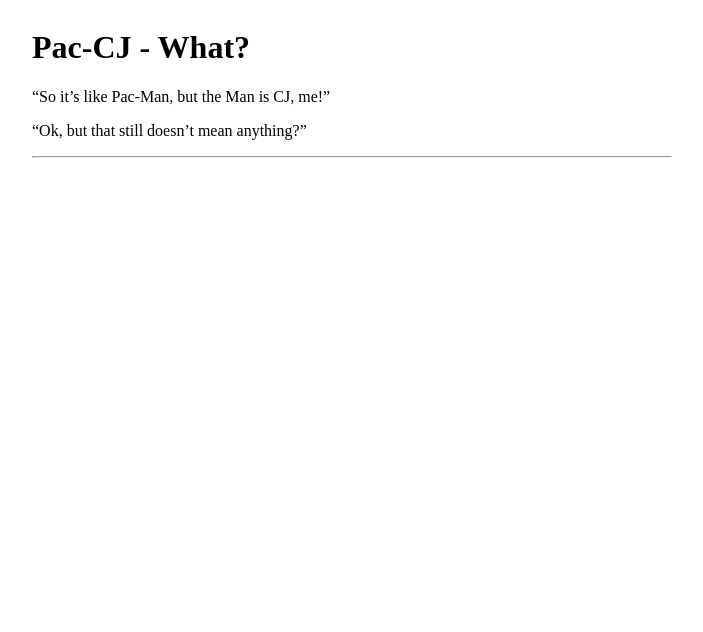
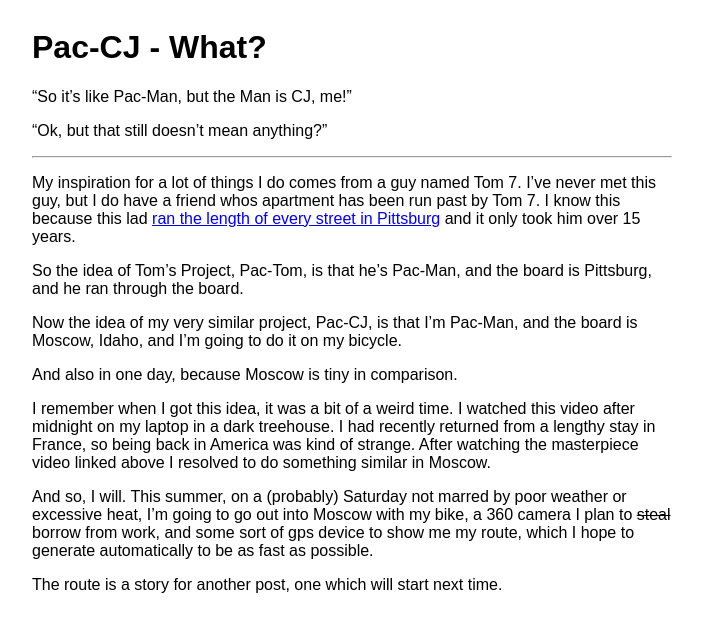
Before and after one commit to CJ5518/blog.carsonrueber.com, a Jekyll site: the page built from Pac-CJ/_posts/2023-02-22-Pac-CJ-Part-0.md, in a window 1280 px wide. Shown: the top 632 px of the page, without its empty margins (352-1055 px from the left). Built offline with Jekyll 4.4.1, drawn with Linux system fonts in a browser that asks for light colours.

Commit message:
Write Pac-CJ 0 and remove unfinished post

```diff
--- /dev/null
+++ b/Pac-CJ/_posts/2023-02-22-Pac-CJ-Part-0.md
@@ -0,0 +1,25 @@
+---
+title: "Pac-CJ Part 0: The Idea"
+---
+
+# Pac-CJ - What?
+
+"So it's like Pac-Man, but the Man is CJ, me!"
+
+"Ok, but that still doesn't mean anything?"
+
+---
+
+My inspiration for a lot of things I do comes from a guy named Tom 7. I've never met this guy, but I do have a friend whos apartment has been run past by Tom 7. I know this because this lad [ran the length of every street in Pittsburg](https://youtu.be/1c8i5SABqwU) and it only took him over 15 years.
+
+So the idea of Tom's Project, Pac-Tom, is that he's Pac-Man, and the board is Pittsburg, and he ran through the board.
+
+Now the idea of my very similar project, Pac-CJ, is that I'm Pac-Man, and the board is Moscow, Idaho, and I'm going to do it on my bicycle.
+
+And also in one day, because Moscow is tiny in comparison.
+
+I remember when I got this idea, it was a bit of a weird time. I watched this video after midnight on my laptop in a dark treehouse. I had recently returned from a lengthy stay in France, so being back in America was kind of strange. After watching the masterpiece video linked above I resolved to do something similar in Moscow.
+
+And so, I will. This summer, on a (probably) Saturday not marred by poor weather or excessive heat, I'm going to go out into Moscow with my bike, a 360 camera I plan to ~~steal~~ borrow from work, and some sort of gps device to show me my route, which I hope to generate automatically to be as fast as possible.
+
+The route is a story for another post, one which will start next time.
--- a/css/styles.css
+++ b/css/styles.css
@@ -1,4 +1,6 @@
-
+* {
+	font-family: Arial, Helvetica, sans-serif;
+}
 
 .center {
 	position: absolute;
```
Also changed, not shown: Pac-CJ/_posts/2023-02-07-Pac-CJ-Part-0.md (deleted, +0 -11 lines), Pac-CJ/_posts/2023-02-08-Pac-CJ-Part-1.md (deleted, +0 -9 lines).
